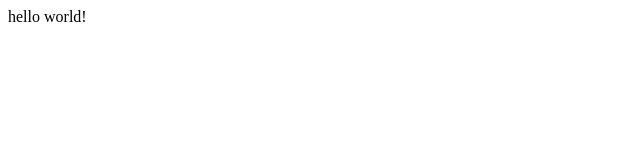
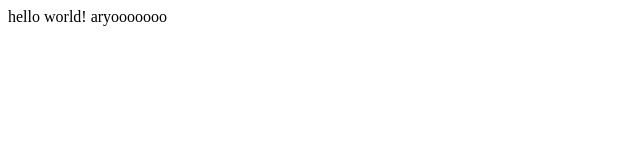
Before and after one commit to Abdhy-Samoedra/Jenshin_impekz, a plain HTML site: page html/home.html in a window 1280 px wide. Shown: the full height of the page, 0-640 px from the left. Drawn offline with Linux system fonts and the light colour scheme.

Commit message:
tes2aryo

```diff
--- a/html/home.html
+++ b/html/home.html
@@ -8,5 +8,6 @@
 </head>
 <body>
     hello world!
+    aryooooooo
 </body>
 </html>
```
